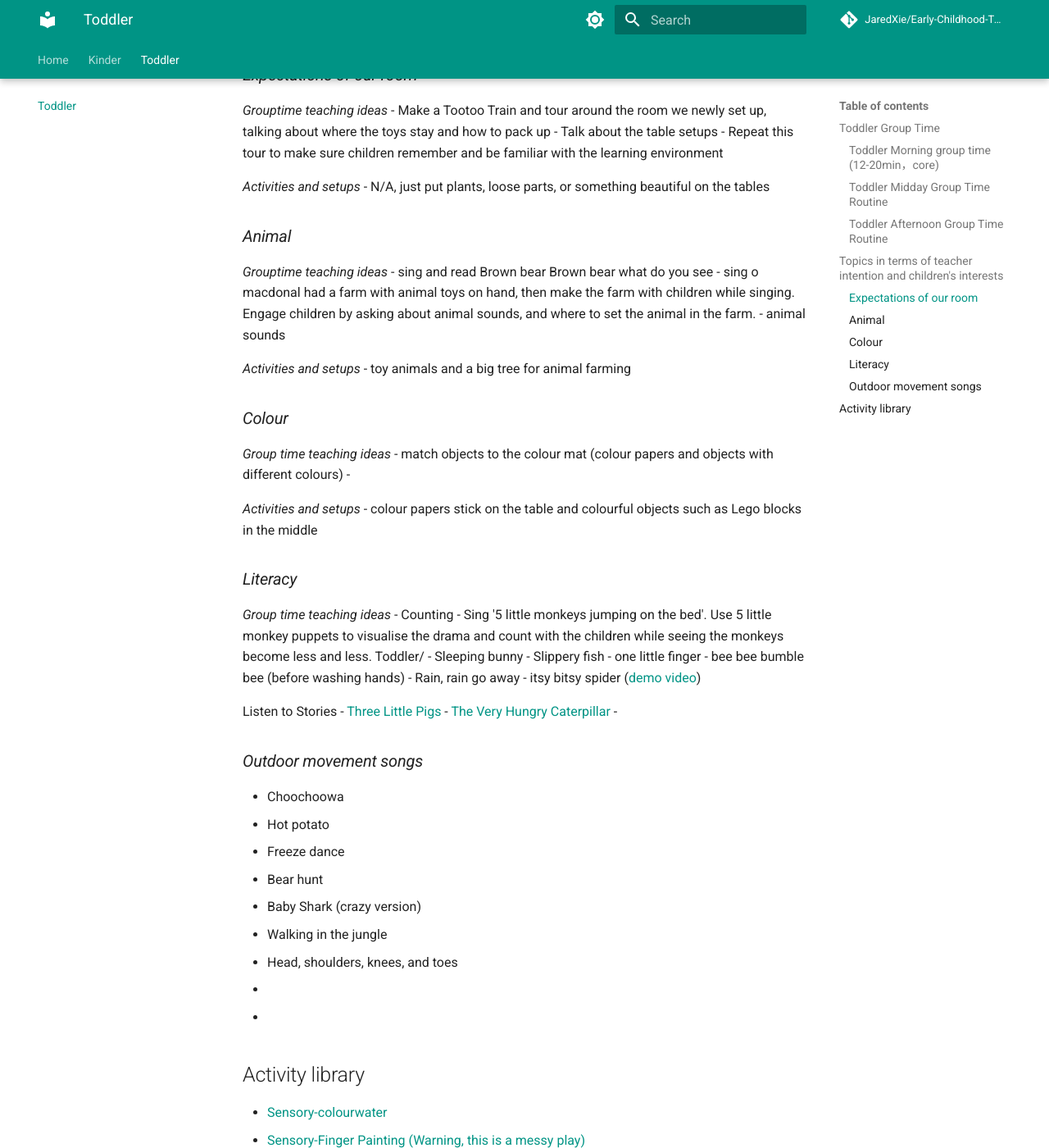
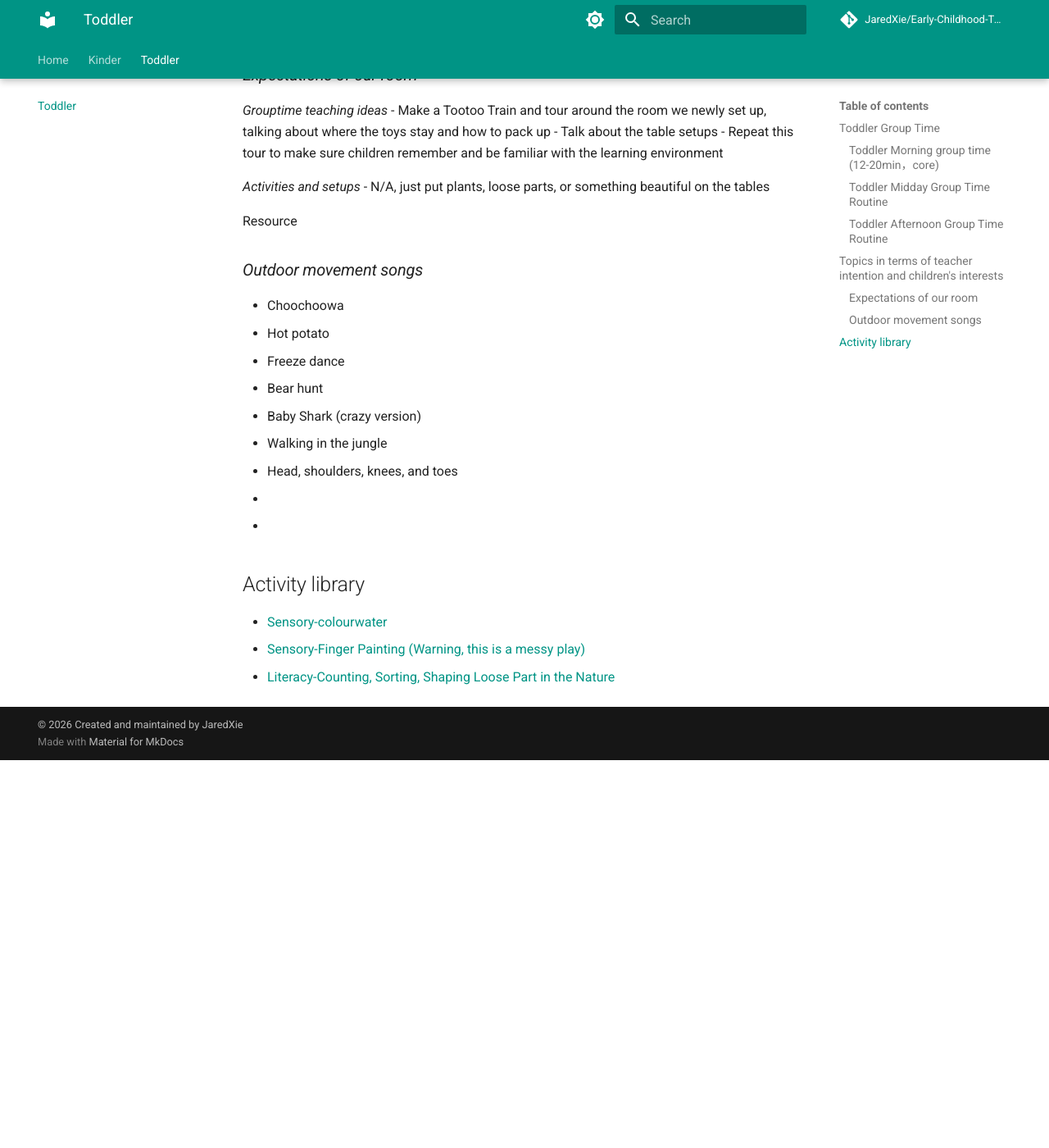
Before and after one commit to JaredXie/Early-Childhood-Teacher-Library, an MkDocs documentation site: the page built from docs/Toddler/index.md, in a window 1280 px wide and 1400 px high, scrolled down 3817 px. Shown: the whole window at 82% size. Built offline with MkDocs 1.6.1 and Material for MkDocs 9.7.7, drawn with Linux system fonts in a browser that asks for light colours; comment, search, counter and statistics services are not loaded; after the commit the page ends 4744 px from its top, so only the background shows below that.

Commit message:
Update index.md

```diff
--- a/docs/Toddler/index.md
+++ b/docs/Toddler/index.md
@@ -65,7 +65,7 @@ This group time should be relaxed and flexible. The main purpose is to help chil
 
 ## Topics in terms of teacher intention and children's interests
 
-Sometimes we run out of ideas. Here is a [map](./docs/Toddlers-Mind-Map-A3.pdf) for your reference to observe children's interests and develop your own teaching intention. Apart from this, I also recommend we can plan our activities in terms of EYLF ([this webpage will be helpful](https://www.ectplanning.com/activities)) and education calender ([such as victoria](./Kinder.md##Australian-ECT-Annual-Planning-Calendar)) in your states.
+Sometimes we run out of ideas. Here is a [map](./Resource/Toddlers-Mind-Map-A3.pdf) for your reference to observe children's interests and develop your own teaching intention. Apart from this, I also recommend we can plan our activities in terms of EYLF ([this webpage will be helpful](https://www.ectplanning.com/activities)) and education calender ([such as victoria](./Kinder.md##Australian-ECT-Annual-Planning-Calendar)) in your states.
 
 ### *Expectations of our room*
 *Grouptime teaching ideas*
@@ -77,42 +77,7 @@ Sometimes we run out of ideas. Here is a [map](./docs/Toddlers-Mind-Map-A3.pdf)
 - N/A, just put plants, loose parts, or something beautiful on the tables
 
 
-### *Animal*
-
-*Grouptime teaching ideas*
-- sing and read Brown bear Brown bear what do you see
-- sing o macdonal had a farm with animal toys on hand, then make the farm with children while singing. Engage children by asking about animal sounds, and where to set the animal in the farm.
-- animal sounds
-
-*Activities and setups*
-- toy animals and a big tree for animal farming
-
-
-### *Colour*
-
-*Group time teaching ideas*
-- match objects to the colour mat (colour papers and objects with different colours)
--
-
-*Activities and setups*
-- colour papers stick on the table and colourful objects such as Lego blocks in the middle
-
-### *Literacy*
-*Group time teaching ideas*
-- Counting
-  - Sing '5 little monkeys jumping on the bed'. Use 5 little monkey puppets to visualise the drama and count with the children while seeing the monkeys become less and less.
-Toddler/
-- Sleeping bunny
-- Slippery fish
-- one little finger
-- bee bee bumble bee (before washing hands)
-- Rain, rain go away
-- itsy bitsy spider ([demo video](https://www.youtube.com/shorts/p3uGY_-kEp0))
-
-Listen to Stories
-  - [Three Little Pigs](https://www.youtube.com/watch?v=-9NXxlFnZcU)
-  - [The Very Hungry Caterpillar](https://www.youtube.com/watch?v=i4CPSH6eQWE)
-  -
+Resource
 ### *Outdoor movement songs*
 - Choochoowa
 - Hot potato
@@ -128,6 +93,6 @@ Listen to Stories
 
 
 ## Activity library
-- [Sensory-colourwater](./docs/Sensory-color-water.mp4)
+- [Sensory-colourwater](./Resource/Sensory-color-water.mp4)
 - [Sensory-Finger Painting (Warning, this is a messy play)](https://www.youtube.com/watch?v=mbigTSiSY4A)
 - [Literacy-Counting, Sorting, Shaping Loose Part in the Nature](https://www.youtube.com/watch?v=NrmRCeLq0Qs)
```
